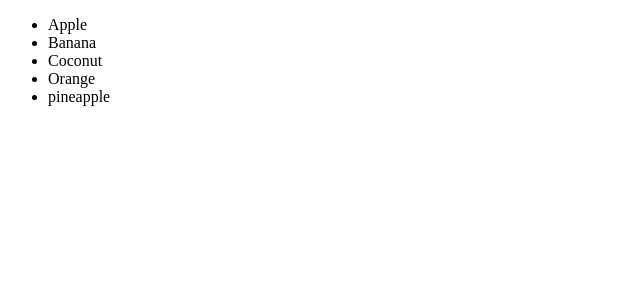
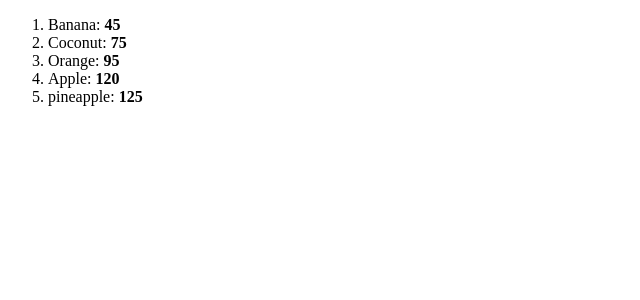
Before and after one commit to UWIMANIDUHAYEEsther/my-react-app, a React (Vite) app: page / in a window 1280 px wide. Shown: the top 300 px of the page, without its empty margins (0-640 px from the left). Built offline with nearby package versions, Linux system fonts and the light colour scheme.

Commit message:
Rendering list using objects and sort them

```diff
--- a/src/List.jsx
+++ b/src/List.jsx
@@ -1,10 +1,20 @@
 
 
 function List(){
-const fruits=["Orange","Apple",'Banana','Coconut','pineapple']
-fruits.sort();
-const listiteams=fruits.map(fruit=><li>{fruit}</li>)
-return(<ul>{listiteams}</ul>)
+const fruits=[{id:1 ,name:"Orange",calories:95}
+             ,{id:2,name:"Apple",calories:120}
+             ,{id:3,name:'Banana',calories:45},
+             {id:4,name:'Coconut',calories:75}
+             ,{id:5,name:'pineapple',calories:125}]
+// fruits.sort((a,b)=>a.name.localeCompare(b.name));
+//reverse alphabetical order
+//fruits.sort((a,b)=>b.name.localeCompare(a.name));
+//sort by calories in numerical order
+fruits.sort((a,b)=>a.calories-b.calories)
+const listiteams=fruits.map(fruit=><li key={fruit.id}>
+                             {fruit.name}:&nbsp;
+                             <b>{fruit.calories}</b></li>)
+return(<ol>{listiteams}</ol>)
 
 
 }
```
